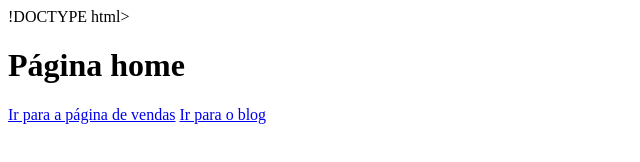
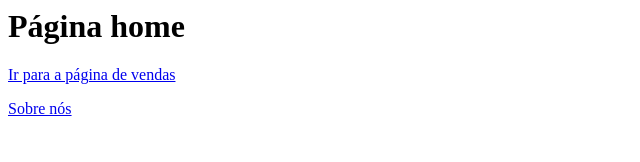
Before and after one commit to JheanAlves/AtividadeGITHUB, a plain HTML site: page index.html in a window 1280 px wide. Shown: the whole page, without its empty margins (0-640 px from the left). Drawn offline with Linux system fonts and the light colour scheme.

Commit message:
Blog removed e sobre nós add

```diff
--- a/index.html
+++ b/index.html
@@ -1,4 +1,4 @@
-!DOCTYPE html>
+
 <html lang="en">
 <head>
     <meta charset="UTF-8">
@@ -9,6 +9,7 @@
 <body>
     <h1> Página home</h1>
 <a href="vendas.html"> Ir para a página de vendas</a>
-<a href="BLOG.html"> Ir para o blog</a>
+<p></p>
+<a href="Sobre nós.html"> Sobre nós</a>
 </body>
 </html>
```
Also changed, not shown: Sobre nós.html (renamed from BLOG.html, +1 -0 lines).
